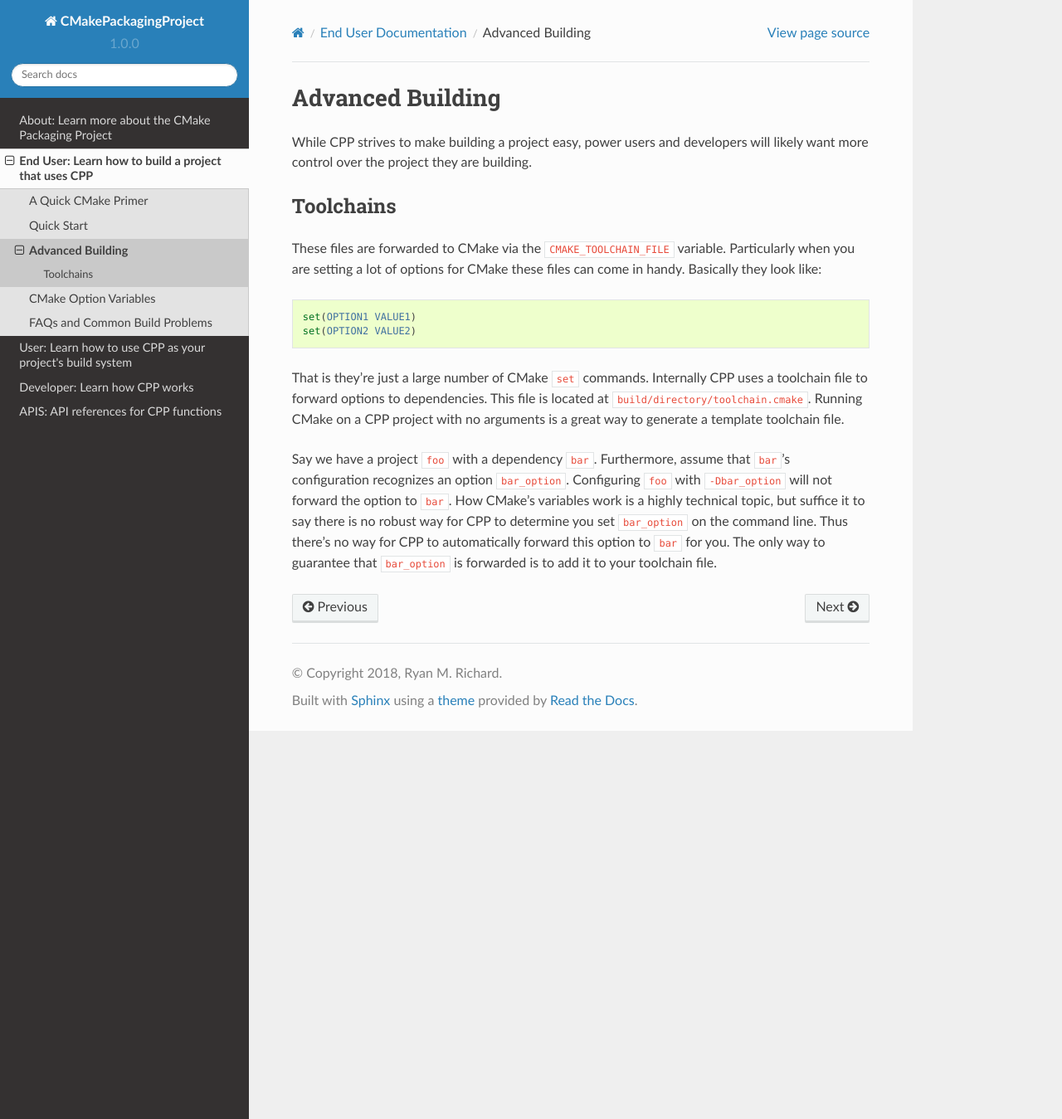
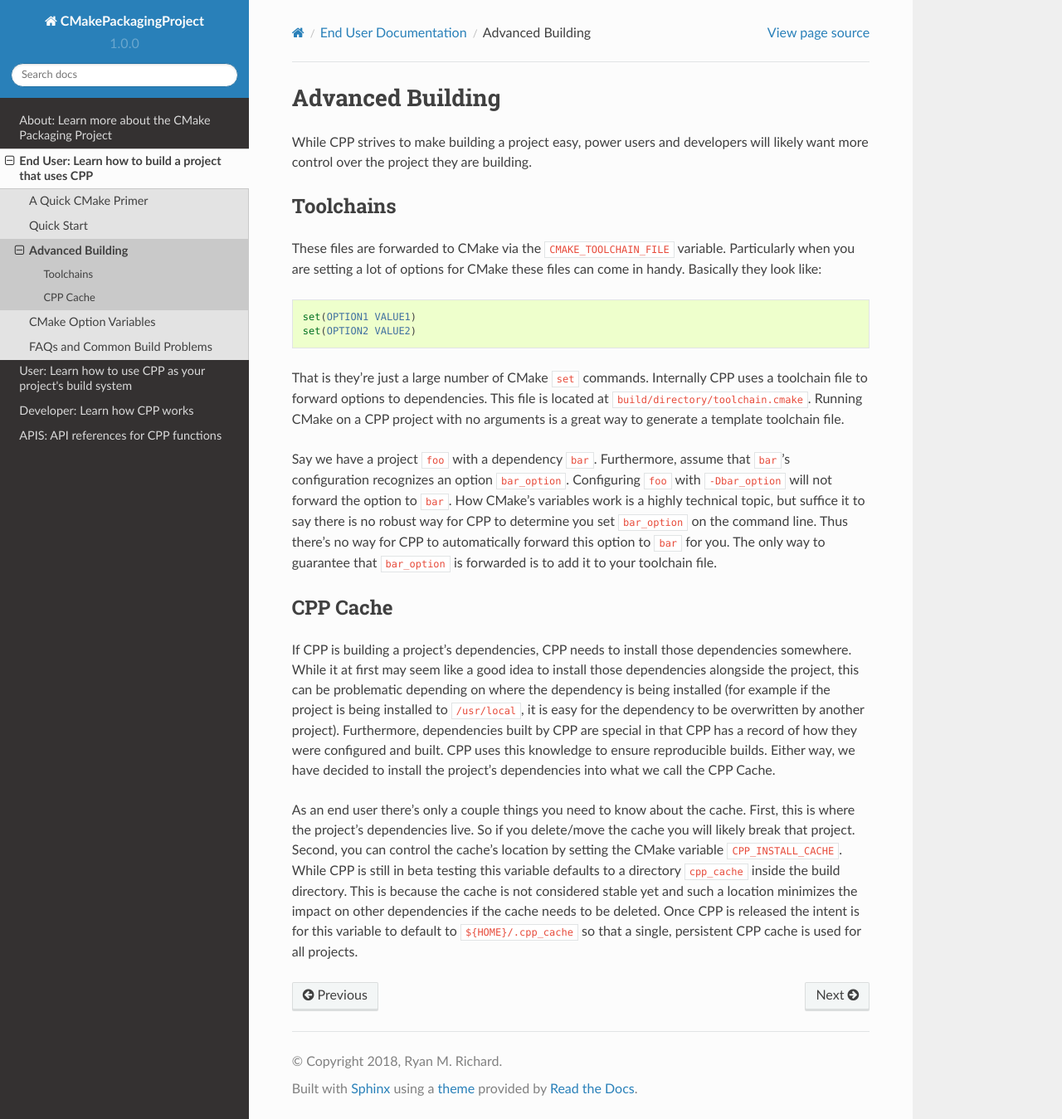
Before and after one commit to CMakePP/CMaize, a Sphinx documentation site: the page built from docs/source/end_user/advanced_building.rst, in a window 1280 px wide and 1349 px high. Shown: the whole window at 83% size. Built offline with Sphinx 7.4.7 and the Read the Docs theme 2.0.0, drawn with Linux system fonts in a browser that asks for light colours; pages that are not in the unit, such as notebooks, are missing from menus.

Commit message:
Multi cache (#21)
* starts multiple cache support

* separates find recipe out to avoid code duplication

* record find now saves the CPP cache

```diff
--- a/docs/source/apis/index.rst
+++ b/docs/source/apis/index.rst
@@ -2,9 +2,11 @@ Contents
 ========
 
 .. toctree::
-    :maxdepth: 2
+    :maxdepth: 1
 
     Cache: Methods for modifying CPP's cache's contents <cache/index.rst>
     Dependency: Methods for finding/building dependencies <dependency/index.rst>
     Recipes: Methods for creating recipes <recipes/index.rst>
+    Target: Functions for manipulating CMake targets <target/index.rst>
+    Testing: Functions for unit testing CMake functions <unit_testing/index.rst>
     Toolchain: Functions for manipulating the toolchain <toolchain/index.rst>
--- a/docs/source/apis/toolchain/index.rst
+++ b/docs/source/apis/toolchain/index.rst
@@ -8,5 +8,5 @@ Contents
 .. toctree::
     :maxdepth: 2
 
+    cpp_toolchain_contains
     cpp_toolchain_additional_vars
-    cpp_toolchain_contains
--- a/docs/source/end_user/advanced_building.rst
+++ b/docs/source/end_user/advanced_building.rst
@@ -33,3 +33,27 @@ it to say there is no robust way for CPP to determine you set ``bar_option`` on
 the command line.  Thus there's no way for CPP to automatically forward this
 option to ``bar`` for you.  The only way to guarantee that ``bar_option`` is
 forwarded is to add it to your toolchain file.
+
+CPP Cache
+---------
+
+If CPP is building a project's dependencies, CPP needs to install those
+dependencies somewhere. While it at first may seem like a good idea to install
+those dependencies alongside the project, this can be problematic depending on
+where the dependency is being installed (for example if the project is being
+installed to ``/usr/local``, it is easy for the dependency to be overwritten by
+another project). Furthermore, dependencies built by CPP are special in that
+CPP has a record of how they were configured and built. CPP uses this knowledge
+to ensure reproducible builds. Either way, we have decided to install the
+project's dependencies into what we call the CPP Cache.
+
+As an end user there's only a couple things you need to know about the cache.
+First, this is where the project's dependencies live. So if you delete/move the
+cache you will likely break that project. Second, you can control the cache's
+location by setting the CMake variable ``CPP_INSTALL_CACHE``. While CPP is still
+in beta testing this variable defaults to a directory ``cpp_cache`` inside the
+build directory. This is because the cache is not considered stable yet and such
+a location minimizes the impact on other dependencies if the cache needs to be
+deleted. Once CPP is released the intent is for this variable to default to
+``${HOME}/.cpp_cache`` so that a single, persistent CPP cache is used for all
+projects.
```
Also changed, not shown: docs/source/about/motivations.rst (+8 -5 lines), 15 other files.
